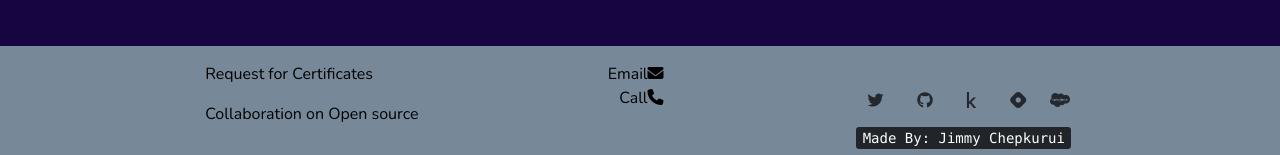
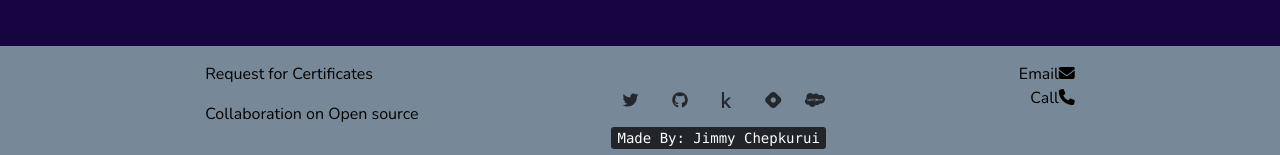
Before and after one commit to JimmyKurui/KuruiPortfolio, a website: page index.html in a window 1280 px wide. Shown: the part 2456-2611 px from the top of the page. Drawn offline with nearby package versions, Linux system fonts and the light colour scheme.

Commit message:
Responsive footer menu

```diff
--- a/index.html
+++ b/index.html
@@ -349,7 +349,7 @@
             <p><a href="" onclick="alert('Contact on email') ">Request for Certificates</a></p>
             <p><a href="">Collaboration on Open source</a></p>
         </div>
-        <div class="text-right" id="contact">
+        <div class="text-right order-md-3" id="contact">
             <address>
                 <a href="mailto:jimmykurui@outlook.com">Email<i class="fas fa-envelope"></i></a> <br>
                 <a href="tel:+254758564445">Call<i class="fas fa-phone"></i></a> <br> <!-- Region Checker -->
```
